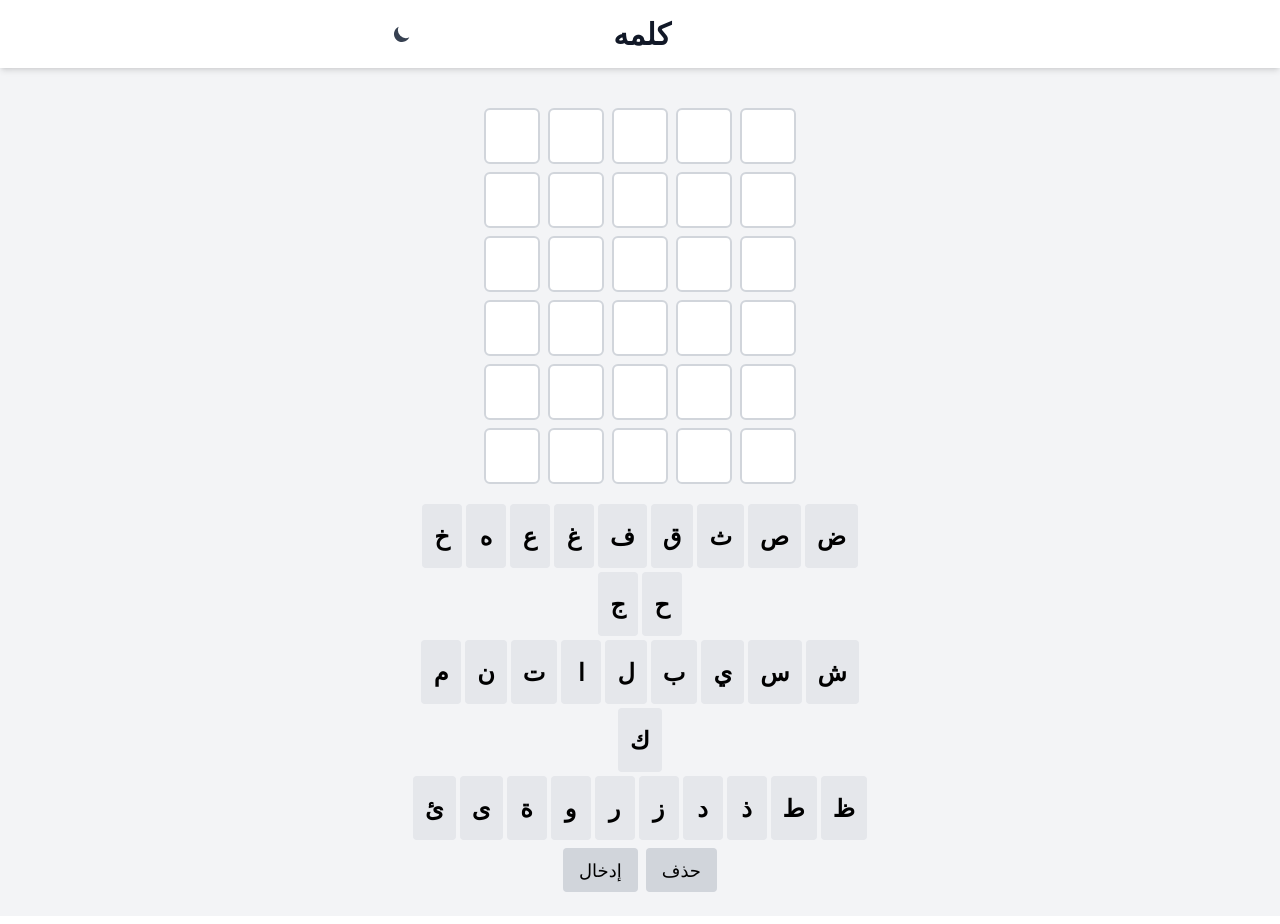
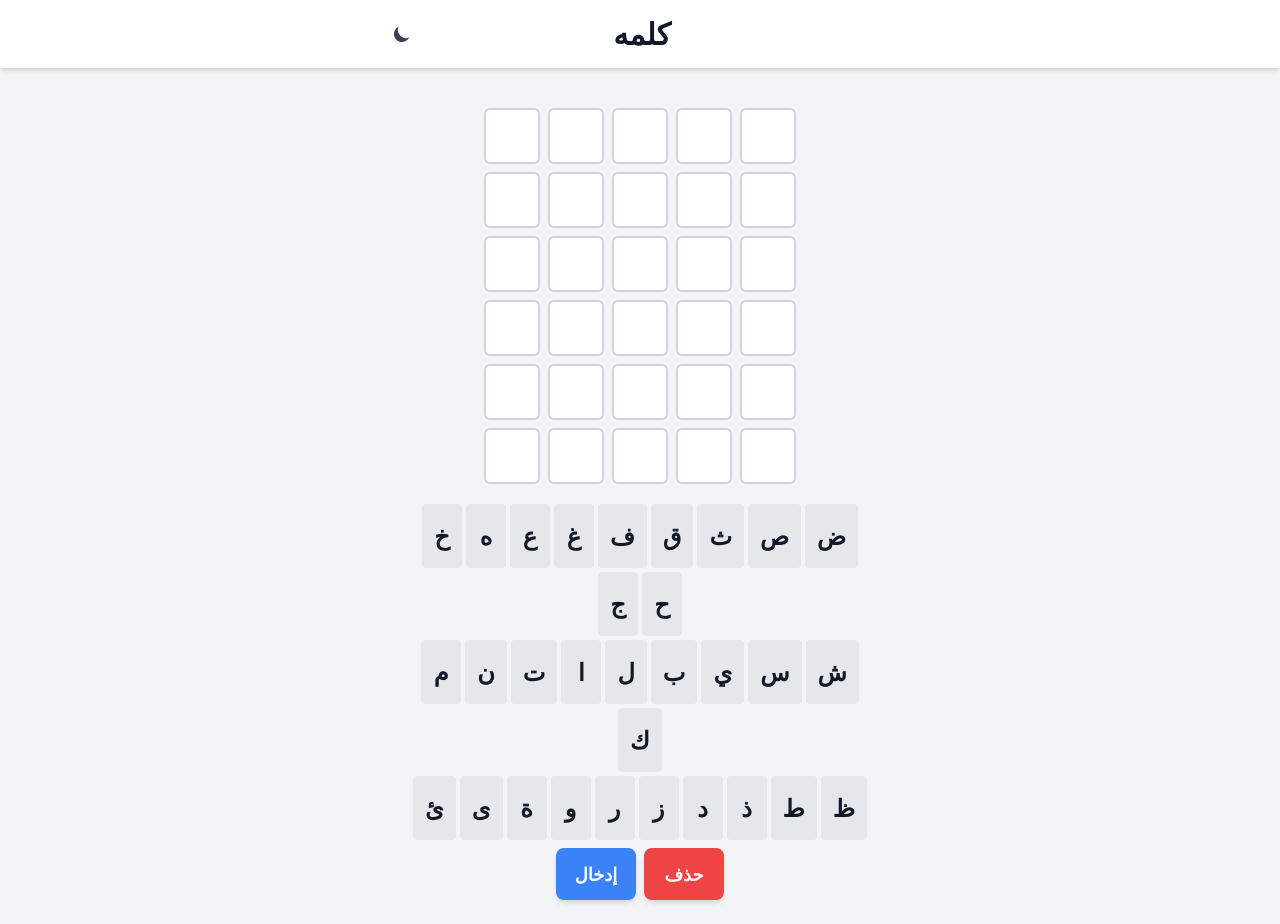
Before and after one commit to Zaidroid/kalimat, a React (Vite) app: page / in a window 1280 px wide. Built offline with nearby package versions, Linux system fonts and the light colour scheme.

Commit message:
Update Keyboard.tsx

```diff
--- a/src/components/Keyboard.tsx
+++ b/src/components/Keyboard.tsx
@@ -22,9 +22,10 @@ export function Keyboard({ onKeyPress, usedKeys }: KeyboardProps) {
         <div key={i} className="flex flex-wrap justify-center gap-1 my-1">
           {row.map((key) => {
             const state = usedKeys[key];
-            const bgColor = state === 'correct' ? 'bg-green-500' :
-                          state === 'present' ? 'bg-yellow-500' :
-                          state === 'absent' ? 'bg-gray-500' : 'bg-gray-200';
+            const bgColor = state === 'correct' ? 'bg-green-500 dark:bg-green-600' :
+                          state === 'present' ? 'bg-yellow-500 dark:bg-yellow-600' :
+                          state === 'absent' ? 'bg-gray-500 dark:bg-gray-600' :
+                          'bg-gray-200 dark:bg-gray-700';
 
             return (
               <button
@@ -37,6 +38,7 @@ export function Keyboard({ onKeyPress, usedKeys }: KeyboardProps) {
                   transition-all duration-150 ease-in-out
                   hover:opacity-90 active:scale-95
                   relative overflow-hidden
+                  text-gray-900 dark:text-white
                   before:content-[''] before:absolute before:w-full before:h-full
                   before:bg-white before:opacity-0 before:transition-opacity
                   active:before:opacity-20 active:before:animate-ripple
@@ -51,15 +53,17 @@ export function Keyboard({ onKeyPress, usedKeys }: KeyboardProps) {
       <div className="flex justify-center gap-2 mt-2">
         <button
           onClick={() => handleKeyPress('Backspace')}
-          className="bg-gray-300 px-3 sm:px-4 py-2 rounded text-base sm:text-lg hover:bg-gray-400
-                     transition-all duration-150 ease-in-out active:scale-95"
+          className="bg-red-500 dark:bg-red-600 text-white px-3 sm:px-4 py-3 rounded-lg text-base sm:text-lg
+                     font-semibold shadow-md hover:bg-red-600 dark:hover:bg-red-700
+                     transition-all duration-150 ease-in-out active:scale-95 min-w-[80px]"
         >
           حذف
         </button>
         <button
           onClick={() => handleKeyPress('Enter')}
-          className="bg-gray-300 px-3 sm:px-4 py-2 rounded text-base sm:text-lg hover:bg-gray-400
-                     transition-all duration-150 ease-in-out active:scale-95"
+          className="bg-blue-500 dark:bg-blue-600 text-white px-3 sm:px-4 py-3 rounded-lg text-base sm:text-lg
+                     font-semibold shadow-md hover:bg-blue-600 dark:hover:bg-blue-700
+                     transition-all duration-150 ease-in-out active:scale-95 min-w-[80px]"
         >
           إدخال
         </button>
```
